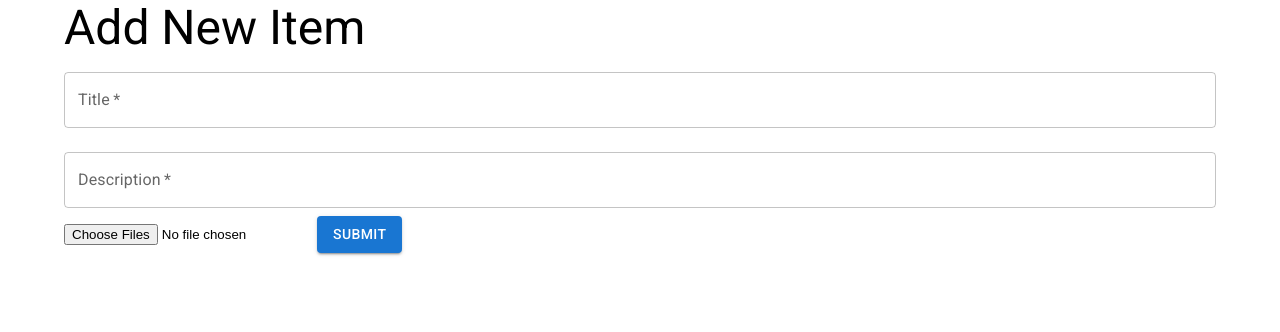
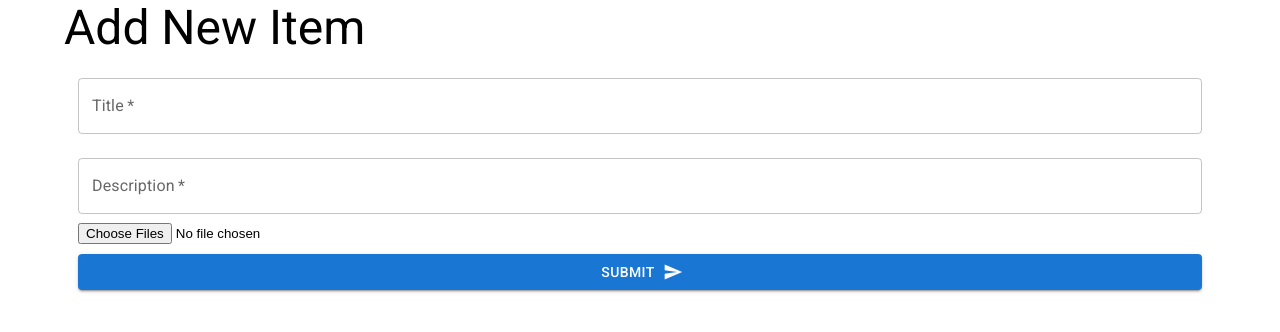
Before and after one commit to boro-mta/boro-fe, a React (Create React App) app: page /addItem in a window 1280 px wide. Shown: the top 332 px of the page. Built offline with nearby package versions, Linux system fonts and the light colour scheme.

Commit message:
We now show better UI when submitting form

```diff
--- a/package.json
+++ b/package.json
@@ -8,7 +8,8 @@
     "@emotion/styled": "^11.10.6",
     "@fontsource/roboto": "^4.5.8",
     "@mui/icons-material": "^5.11.11",
-    "@mui/material": "^5.11.10",
+    "@mui/lab": "^5.0.0-alpha.123",
+    "@mui/material": "^5.11.13",
     "@reduxjs/toolkit": "^1.9.3",
     "@testing-library/jest-dom": "^5.16.5",
     "@testing-library/react": "^13.4.0",
@@ -29,8 +30,8 @@
     "react-redux": "^8.0.5",
     "react-router-dom": "^6.8.1",
     "react-scripts": "^2.1.3",
+    "react-slick": "^0.29.0",
     "redux": "^4.2.1",
-    "react-slick": "^0.29.0",
     "slick-carousel": "^1.8.1",
     "typescript": "^4.9.5",
     "yup": "^1.0.2"
--- a/src/routes/addItemPage.tsx
+++ b/src/routes/addItemPage.tsx
@@ -1,8 +1,17 @@
 import React, { useState } from "react";
+import SendIcon from "@mui/icons-material/Send";
 import { FormikHelpers, useFormik } from "formik";
 import { Container } from "@mui/system";
+import LoadingButton from "@mui/lab/LoadingButton";
 import * as yup from "yup";
-import { Button, CircularProgress, TextField, Typography } from "@mui/material";
+import {
+  Button,
+  CircularProgress,
+  TextField,
+  Typography,
+  Snackbar,
+  Alert,
+} from "@mui/material";
 
 type Props = {};
 
@@ -24,6 +33,7 @@ const validationSchema = yup.object({
 
 const addItemPage = (props: Props) => {
   const [images, setImages] = useState<string[]>();
+  const [open, setOpen] = useState<boolean>(false);
 
   const formik = useFormik({
     initialValues: {
@@ -36,7 +46,7 @@ const addItemPage = (props: Props) => {
       { setSubmitting }: FormikHelpers<FormValues>
     ) => {
       setTimeout(() => {
-        alert(JSON.stringify({ values, images }, null, 2));
+        setOpen(true);
         setSubmitting(false);
       }, 2000);
     },
@@ -66,6 +76,7 @@ const addItemPage = (props: Props) => {
   return (
     <Container>
       <Typography variant="h3">Add New Item</Typography>
+      <fieldset disabled={formik.isSubmitting} style={{ border: 0 }}>
         <form onSubmit={formik.handleSubmit}>
           <TextField
             fullWidth
@@ -100,16 +111,33 @@ const addItemPage = (props: Props) => {
             multiple
             required
             accept="image/*"
+            disabled={formik.isSubmitting}
           />
-        <Button
+          <LoadingButton
+            sx={{ marginTop: "10px", width: "100%" }}
+            type="submit"
+            endIcon={<SendIcon />}
+            loading={formik.isSubmitting}
+            loadingPosition="center"
             variant="contained"
-          type="submit"
-          disabled={formik.isSubmitting}
           >
-          Submit
-        </Button>
-        {formik.isSubmitting && <CircularProgress />}
+            <span>Submit</span>
+          </LoadingButton>
         </form>
+      </fieldset>
+      <Snackbar
+        open={open}
+        autoHideDuration={6000}
+        onClose={() => setOpen(false)}
+      >
+        <Alert
+          onClose={() => setOpen(false)}
+          severity="success"
+          sx={{ width: "100%" }}
+        >
+          The item was added successfully!
+        </Alert>
+      </Snackbar>
     </Container>
   );
 };
```
Also changed, not shown: 1 other file (tests, documents, lock files or other folders). Lines whose indentation alone changed are shown as unchanged.
